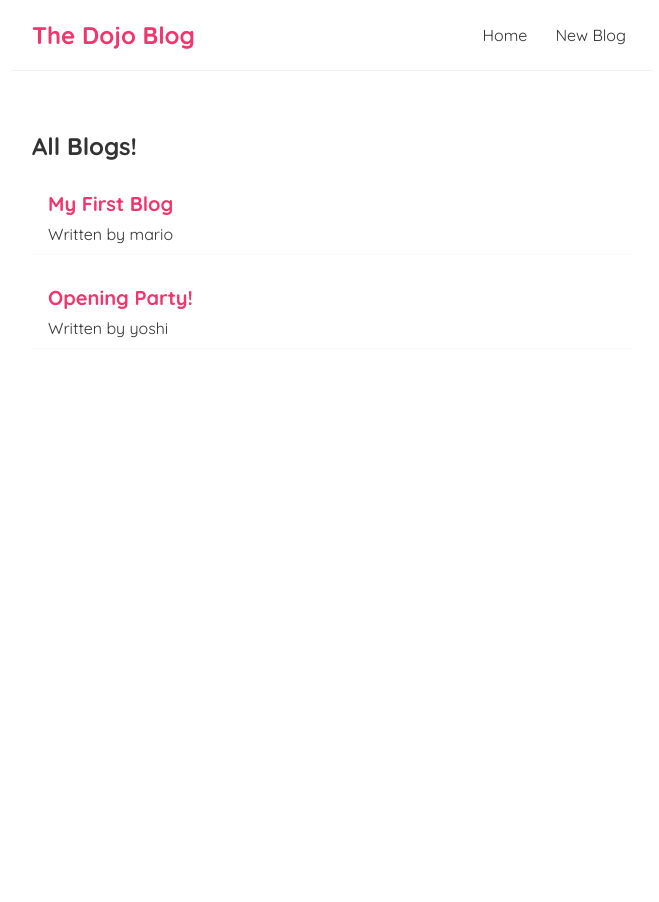
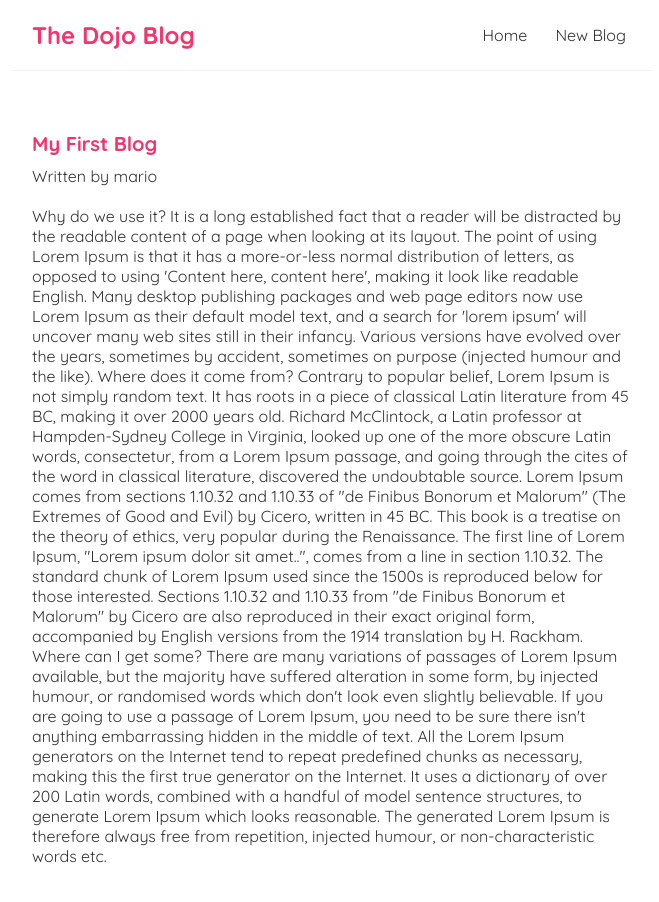
Before and after one commit to cmcoke/dojo-blog, a React (Create React App) app: page /blogs/1 in a window 1280 px wide. Shown: the top 902 px of the page, without its empty margins (308-967 px from the left). Before the commit the page ends 800 px from the top, so only its background shows below. Built offline with nearby package versions, Linux system fonts and the light colour scheme; data requests are answered from the project's data file.

Commit message:
created the react router for the individual blogs

```diff
--- a/package.json
+++ b/package.json
@@ -8,6 +8,7 @@
     "@testing-library/user-event": "^13.5.0",
     "react": "^18.1.0",
     "react-dom": "^18.1.0",
+    "react-router-dom": "^5.3.3",
     "react-scripts": "5.0.1",
     "web-vitals": "^2.1.4"
   },
--- a/src/App.js
+++ b/src/App.js
@@ -1,14 +1,29 @@
+import { BrowserRouter as Router, Route, Switch } from "react-router-dom";
 import Navbar from "./Navbar";
 import Home from "./Home";
+import Create from "./Create";
+import BlogDetails from "./BlogDetails";
 
 function App() {
   return (
-    <div className="App">
-      <Navbar />
-      <div className="content">
-        <Home />
+    <Router>
+      <div className="App">
+        <Navbar />
+        <div className="content">
+          <Switch>
+            <Route exact path="/">
+              <Home />
+            </Route>
+            <Route path="/create">
+              <Create />
+            </Route>
+            <Route path="/blogs/:id">
+              <BlogDetails />
+            </Route>
+          </Switch>
+        </div>
       </div>
-    </div>
+    </Router>
   );
 }
 
--- /dev/null
+++ b/src/BlogDetails.js
@@ -0,0 +1,23 @@
+import { useParams } from "react-router-dom";
+import useFetch from "./useFetch";
+
+const BlogDetails = () => {
+  const { id } = useParams();
+  const { data: blog, isPending, error } = useFetch("http://localhost:8000/blogs/" + id);
+
+  return (
+    <div className="blog-details">
+      {isPending && <div> Loading..... </div>}
+      {error && <div> {error} </div>}
+      {blog && (
+        <article>
+          <h2>{blog.title}</h2>
+          <p>Written by {blog.author}</p>
+          <div>{blog.body}</div>
+        </article>
+      )}
+    </div>
+  );
+};
+
+export default BlogDetails;
--- a/src/BlogList.js
+++ b/src/BlogList.js
@@ -1,3 +1,5 @@
+import { Link } from "react-router-dom";
+
 const BlogList = ({ blogs, title }) => {
   // getting the values from props without using object destructing
   // console.log(props);
@@ -9,8 +11,10 @@
       <h2>{title}</h2>
       {blogs.map(blog => (
         <div className="blog-preview" key={blog.id}>
-          <h2>{blog.title}</h2>
-          <p>Written by {blog.author}</p>
+          <Link to={`/blogs/${blog.id}`}>
+            <h2>{blog.title}</h2>
+            <p>Written by {blog.author}</p>
+          </Link>
         </div>
       ))}
     </div>
--- /dev/null
+++ b/src/Create.js
@@ -0,0 +1,9 @@
+const Create = () => {
+  return (
+    <div className="create">
+      <h2>Add a New Blog</h2>
+    </div>
+  );
+};
+
+export default Create;
--- a/src/Home.js
+++ b/src/Home.js
@@ -1,4 +1,3 @@
-// import { useState, useEffect } from "react";
 import BlogList from "./BlogList";
 import useFetch from "./useFetch";
 
--- a/src/Navbar.js
+++ b/src/Navbar.js
@@ -1,10 +1,13 @@
+// Link component is used to create links to different routes. Lesson 23
+import { Link } from "react-router-dom";
+
 const Navbar = () => {
   return (
     <nav className="navbar">
       <h1>The Dojo Blog</h1>
       <div className="links">
-        <a href="/">Home</a>
-        <a href="/create">New Blog</a>
+        <Link to="/">Home</Link>
+        <Link to="/create">New Blog</Link>
       </div>
     </nav>
   );
--- a/src/index.css
+++ b/src/index.css
@@ -56,3 +56,27 @@
   color: #f1356d;
   margin-bottom: 8px;
 }
+
+.blog-preview a {
+  text-decoration: none;
+}
+
+/* blog details page */
+.blog-details h2 {
+  font-size: 20px;
+  color: #f1356d;
+  margin-bottom: 10px;
+}
+
+.blog-details div {
+  margin: 20px 0;
+}
+
+.blog-details button {
+  background: #f1356d;
+  color: #fff;
+  border: 0;
+  padding: 8px;
+  border-radius: 8px;
+  cursor: pointer;
+}
--- a/src/useFetch.js
+++ b/src/useFetch.js
@@ -10,8 +10,11 @@
 
   // get the data from the db.json file in the db folder
   useEffect(() => {
+    // the abort controller aids in performing a useEffect Cleanup by stopping the fetch request from occuring
+    const abortCont = new AbortController();
+
     setTimeout(() => {
-      fetch(url) /* url refers to the resources url */
+      fetch(url, { signal: abortCont.signal }) /* url refers to the resources url */
         .then(response => {
           /* if the resource url can't be reached output the error */
           if (!response.ok) {
@@ -26,10 +29,17 @@
           setError(null); /* prevents the error message from appearing when there is no error */
         })
         .catch(err => {
-          setIsPending(false); /* prevents the loading message from appearing */
-          setError(err.message); /* outputs error message to the screen */
+          if (err.name === "AbortError") {
+            console.log("fetch aborted");
+          } else {
+            setIsPending(false); /* prevents the loading message from appearing */
+            setError(err.message); /* outputs error message to the screen */
+          }
         });
     }, 1000);
+
+    // performs a useEffect Cleanup by aborting the fetch request
+    return () => abortCont.abort();
   }, [url]);
 
   return { data, isPending, error };
```
